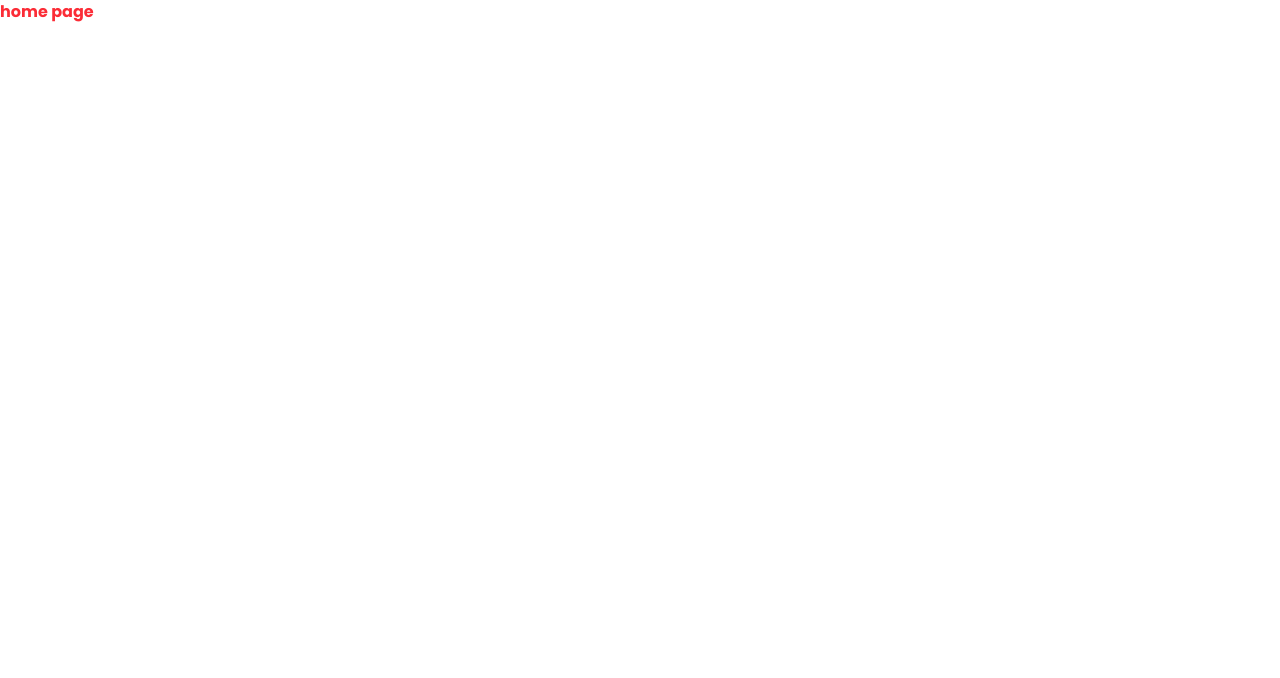
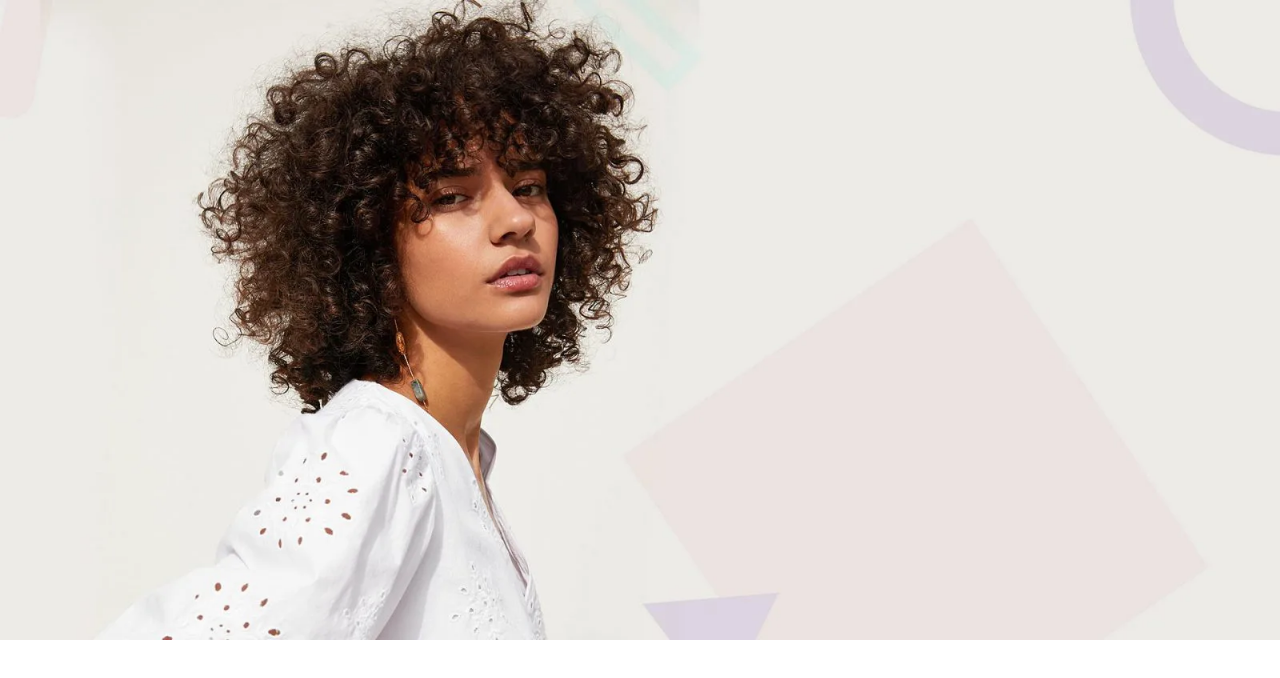
Before and after one commit to gere-codes/shopease, a React (Vite) app in the folder frontend/: page / in a window 1280 px wide. Shown: the top 678 px of the page. Built offline with nearby package versions, Linux system fonts and the light colour scheme.

Commit message:
style(slide): change heigh to the slide

```diff
--- /dev/null
+++ b/frontend/src/features/home/index.ts
@@ -0,0 +1 @@
+export { SlideHome } from './slide.home';
--- a/frontend/src/features/home/slide.home.tsx
+++ b/frontend/src/features/home/slide.home.tsx
@@ -24,7 +24,7 @@ export const SlideHome = () => {
 				}}
 				slidesPerView={1}
 				onSlideChange={() => {}}
-				className="h-full"
+				className="h-[80vh]"
 				style={{}}
 			>
 				<SwiperSlide>
--- a/frontend/src/pages/home/home.page.tsx
+++ b/frontend/src/pages/home/home.page.tsx
@@ -1,3 +1,10 @@
+import { SlideHome } from '@home';
+
 export const HomePage = () => {
-	return <div className="text-red-500 font-bold">home page </div>;
+	return (
+		<section>
+			{/* Slides */}
+			<SlideHome />
+		</section>
+	);
 };
```
